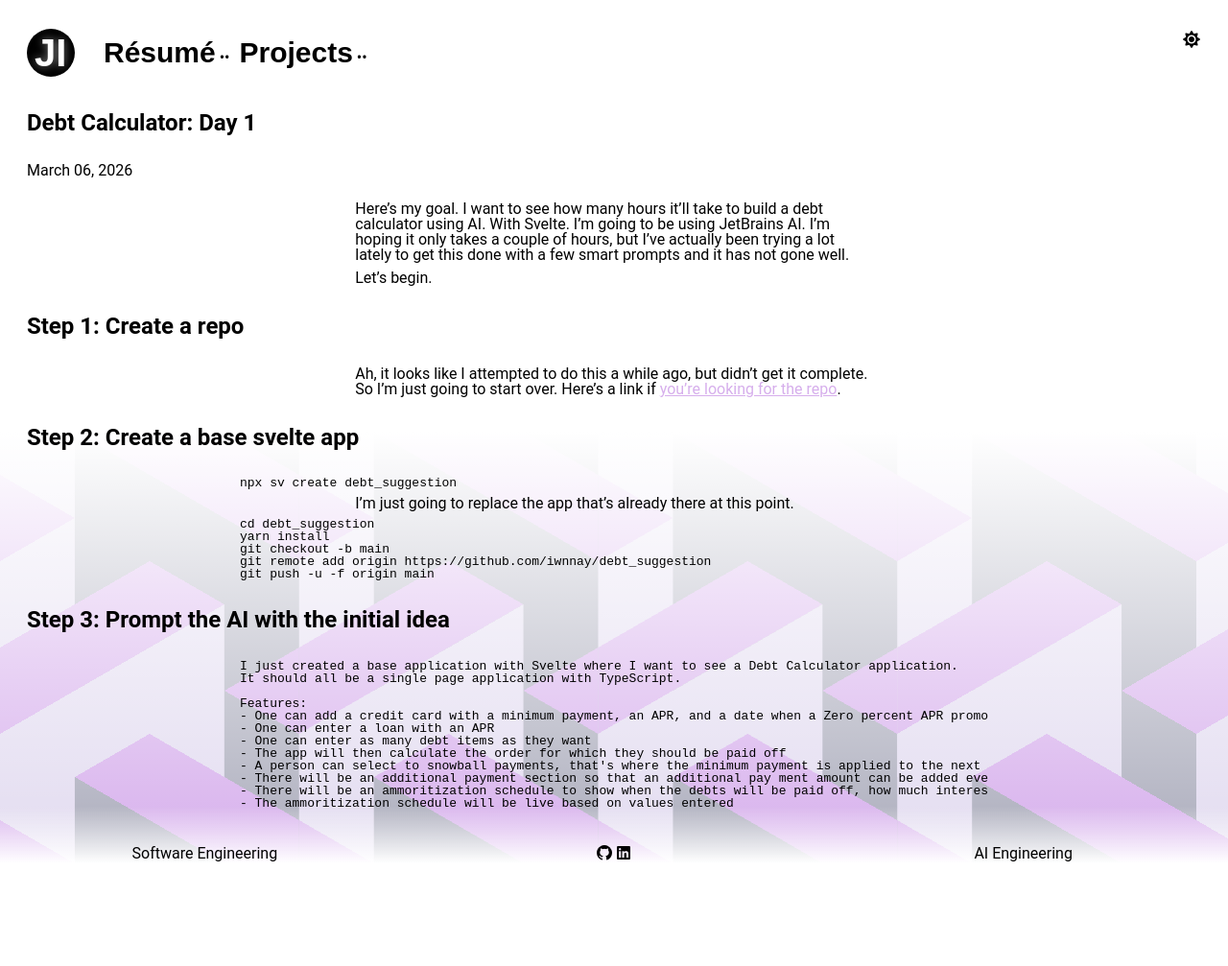
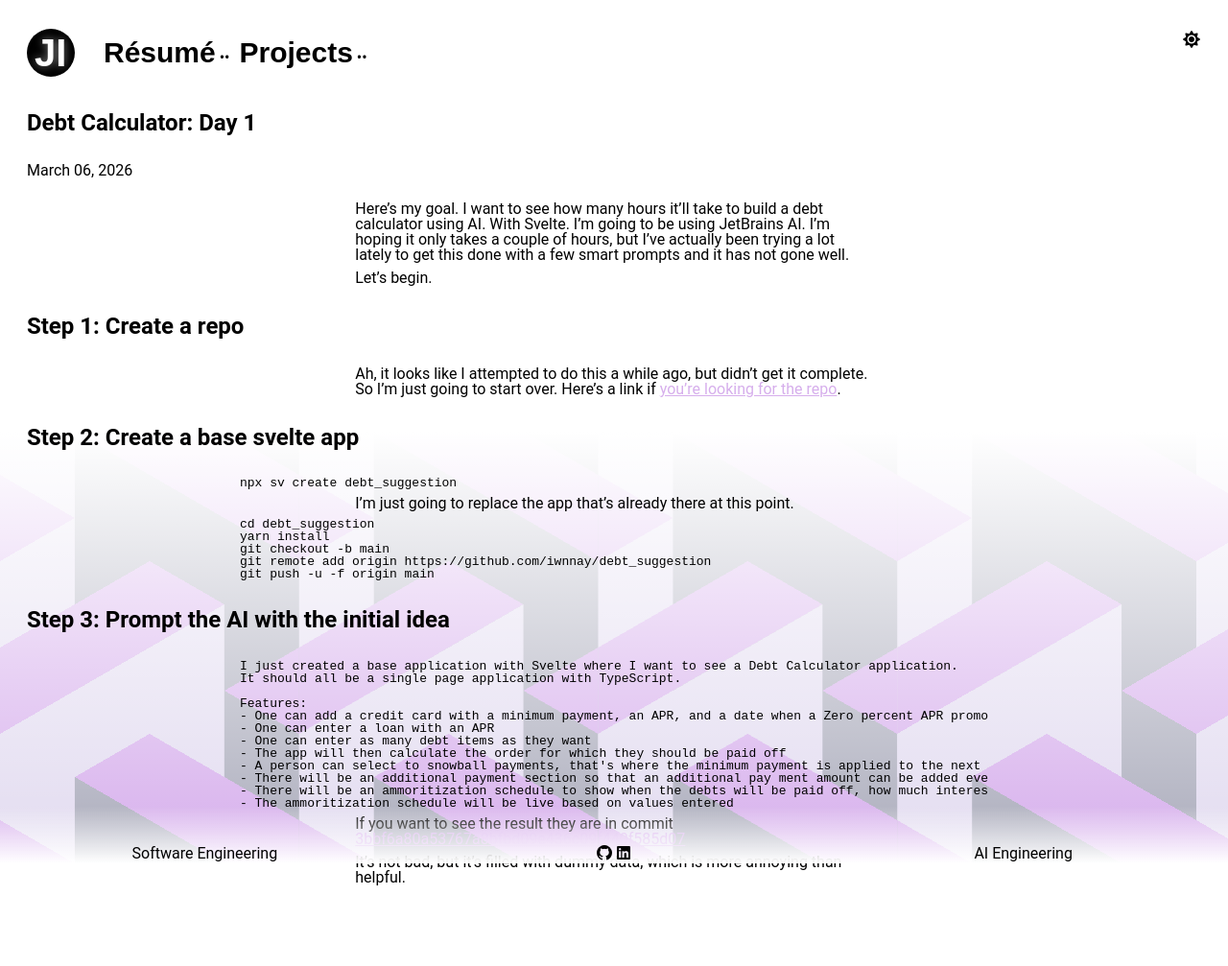
Before and after one commit to iwnnay/portfolio, a Jekyll site: the page built from _posts/2026-03-06-debt-calculator.md, in a window 1280 px wide. Shown: the whole page at 96% size. Built offline with Jekyll 4.4.1, drawn with Linux system fonts in a browser that asks for light colours; nearby versions of some CDN libraries; some web fonts are replaced; before the commit the page ends 927 px from its top, so only the background shows below that.

Commit message:
Added commit for further digestion

```diff
--- a/_posts/2026-03-06-debt-calculator.md
+++ b/_posts/2026-03-06-debt-calculator.md
@@ -42,3 +42,7 @@
     - There will be an additional payment section so that an additional pay ment amount can be added every month
     - There will be an ammoritization schedule to show when the debts will be paid off, how much interest will be paid
     - The ammoritization schedule will be live based on values entered
+
+If you want to see the result they are in commit  [3bbf6a80a53767a8bfbd09e436c09f440f585d07](https://github.com/iwnnay/debt_suggestion/commit/3bbf6a80a53767a8bfbd09e436c09f440f585d07)
+
+It's not bad, but it's filled with dummy data, which is more annoying than helpful.
```
